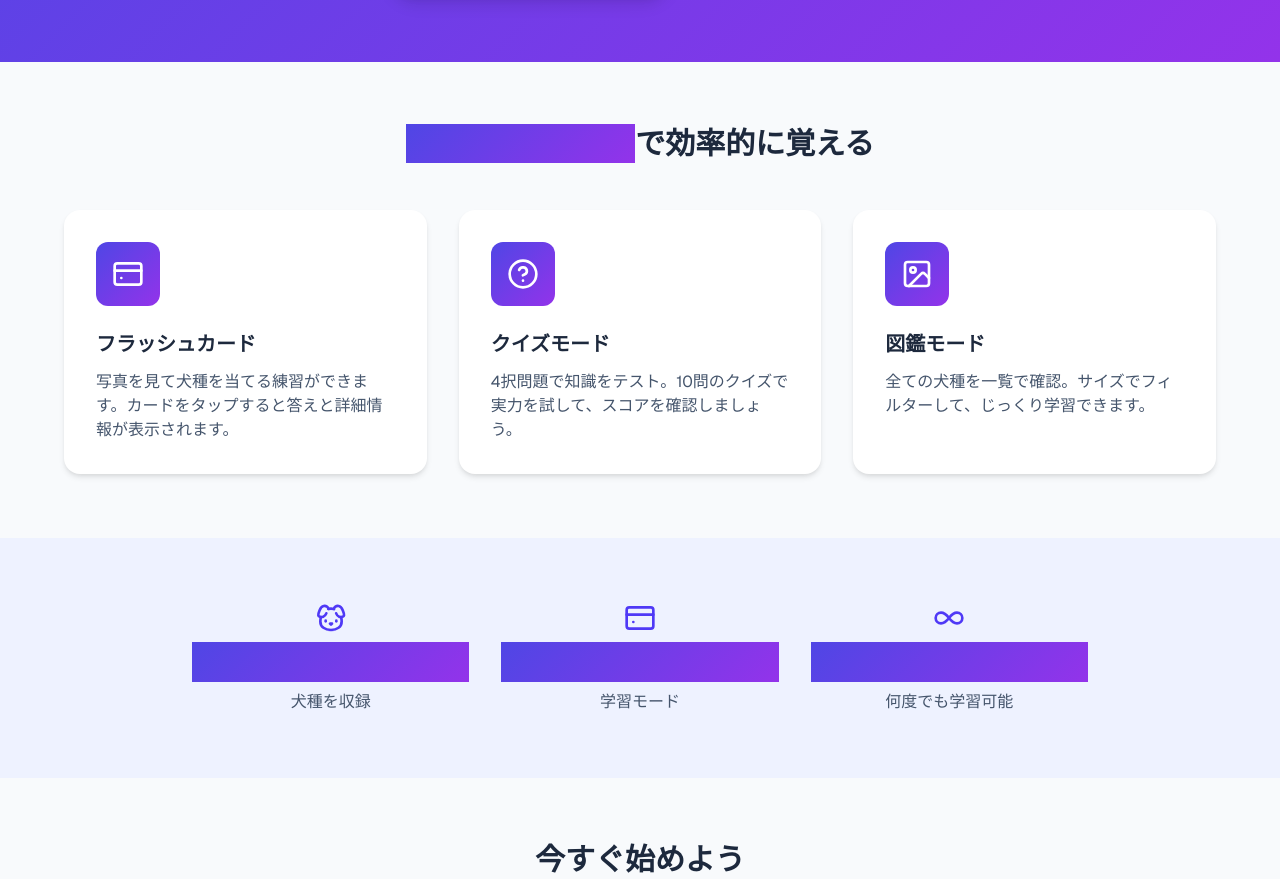
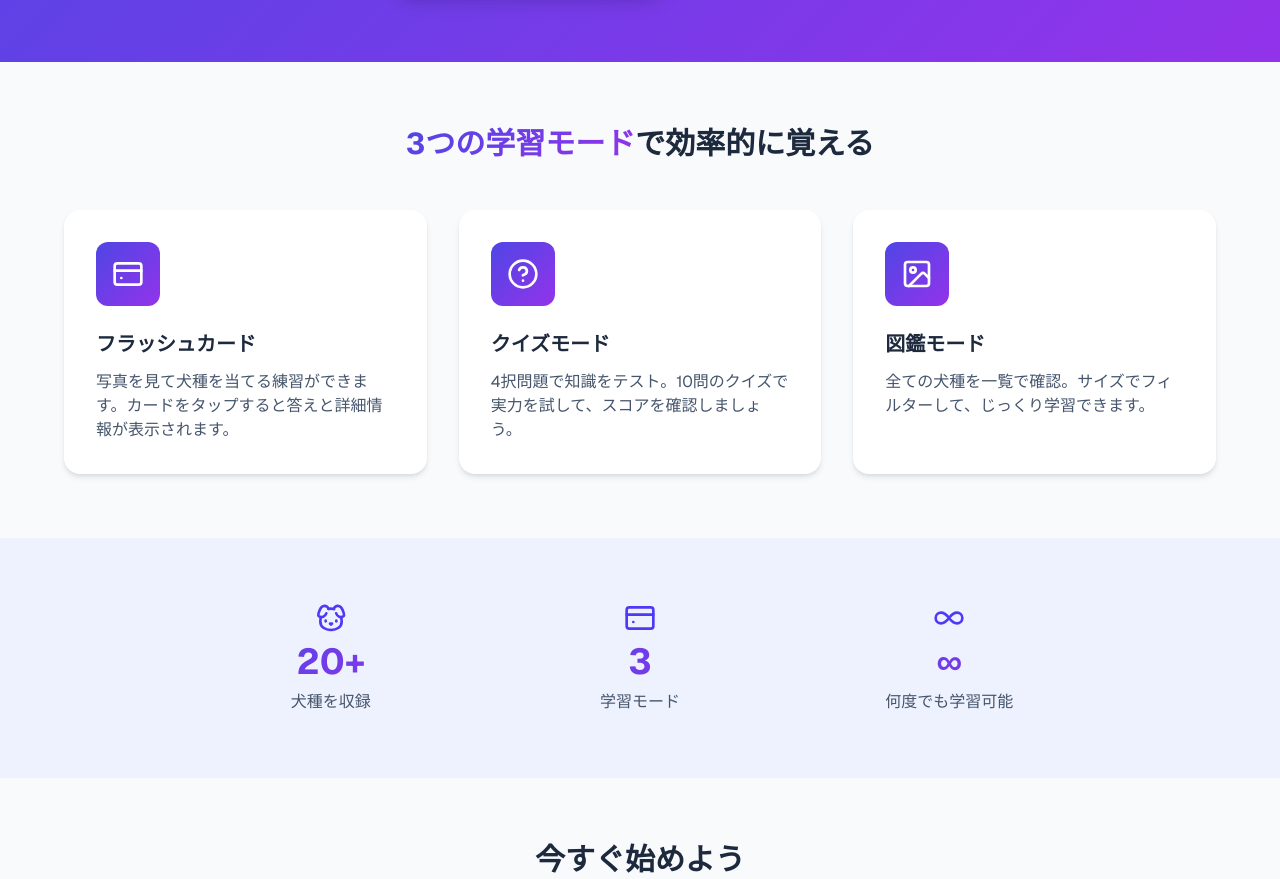
Before and after one commit to komotegawa-edore/gog-name, a Next.js app: page / in a window 1280 px wide. Shown: the part 386-1265 px from the top of the page. Built offline with nearby package versions, Linux system fonts and the light colour scheme.

Commit message:
fix: グラデーションテキストの表示を修正
🤖 Generated with [Claude Code](https://claude.com/claude-code)

Co-Authored-By: Claude Opus 4.5 <noreply@anthropic.com>

```diff
--- a/src/app/page.tsx
+++ b/src/app/page.tsx
@@ -73,7 +73,7 @@ export default function Home() {
       <section className="py-16 px-4">
         <div className="max-w-6xl mx-auto">
           <h2 className="text-3xl font-bold text-center text-slate-800 mb-12">
-            <span className="gradient-bg bg-clip-text text-transparent">3つの学習モード</span>で効率的に覚える
+            <span style={{ background: 'linear-gradient(135deg, #4f46e5 0%, #9333ea 100%)', WebkitBackgroundClip: 'text', WebkitTextFillColor: 'transparent', backgroundClip: 'text' }}>3つの学習モード</span>で効率的に覚える
           </h2>
 
           <div className="grid md:grid-cols-3 gap-8">
@@ -130,21 +130,21 @@ export default function Home() {
               <div className="flex items-center justify-center mb-2">
                 <DogIcon className="w-8 h-8 text-indigo-600" />
               </div>
-              <div className="text-4xl font-bold gradient-bg bg-clip-text text-transparent">20+</div>
+              <div className="text-4xl font-bold" style={{ background: 'linear-gradient(135deg, #4f46e5 0%, #9333ea 100%)', WebkitBackgroundClip: 'text', WebkitTextFillColor: 'transparent', backgroundClip: 'text' }}>20+</div>
               <div className="text-slate-600 mt-2">犬種を収録</div>
             </div>
             <div>
               <div className="flex items-center justify-center mb-2">
                 <CardIcon className="w-8 h-8 text-indigo-600" />
               </div>
-              <div className="text-4xl font-bold gradient-bg bg-clip-text text-transparent">3</div>
+              <div className="text-4xl font-bold" style={{ background: 'linear-gradient(135deg, #4f46e5 0%, #9333ea 100%)', WebkitBackgroundClip: 'text', WebkitTextFillColor: 'transparent', backgroundClip: 'text' }}>3</div>
               <div className="text-slate-600 mt-2">学習モード</div>
             </div>
             <div>
               <div className="flex items-center justify-center mb-2">
                 <InfinityIcon className="w-8 h-8 text-indigo-600" />
               </div>
-              <div className="text-4xl font-bold gradient-bg bg-clip-text text-transparent">∞</div>
+              <div className="text-4xl font-bold" style={{ background: 'linear-gradient(135deg, #4f46e5 0%, #9333ea 100%)', WebkitBackgroundClip: 'text', WebkitTextFillColor: 'transparent', backgroundClip: 'text' }}>∞</div>
               <div className="text-slate-600 mt-2">何度でも学習可能</div>
             </div>
           </div>
--- a/src/components/Quiz.tsx
+++ b/src/components/Quiz.tsx
@@ -112,7 +112,7 @@ export default function Quiz({ onBack }: QuizProps) {
           </div>
           <h2 className="text-3xl font-bold text-slate-800 mb-4">クイズ完了!</h2>
           <div className="mb-6">
-            <div className="text-6xl font-bold gradient-bg bg-clip-text text-transparent mb-2">
+            <div className="text-6xl font-bold mb-2" style={{ background: 'linear-gradient(135deg, #4f46e5 0%, #9333ea 100%)', WebkitBackgroundClip: 'text', WebkitTextFillColor: 'transparent', backgroundClip: 'text' }}>
               {score} / {questions.length}
             </div>
             <p className="text-slate-500">正解率: {percentage}%</p>
```
